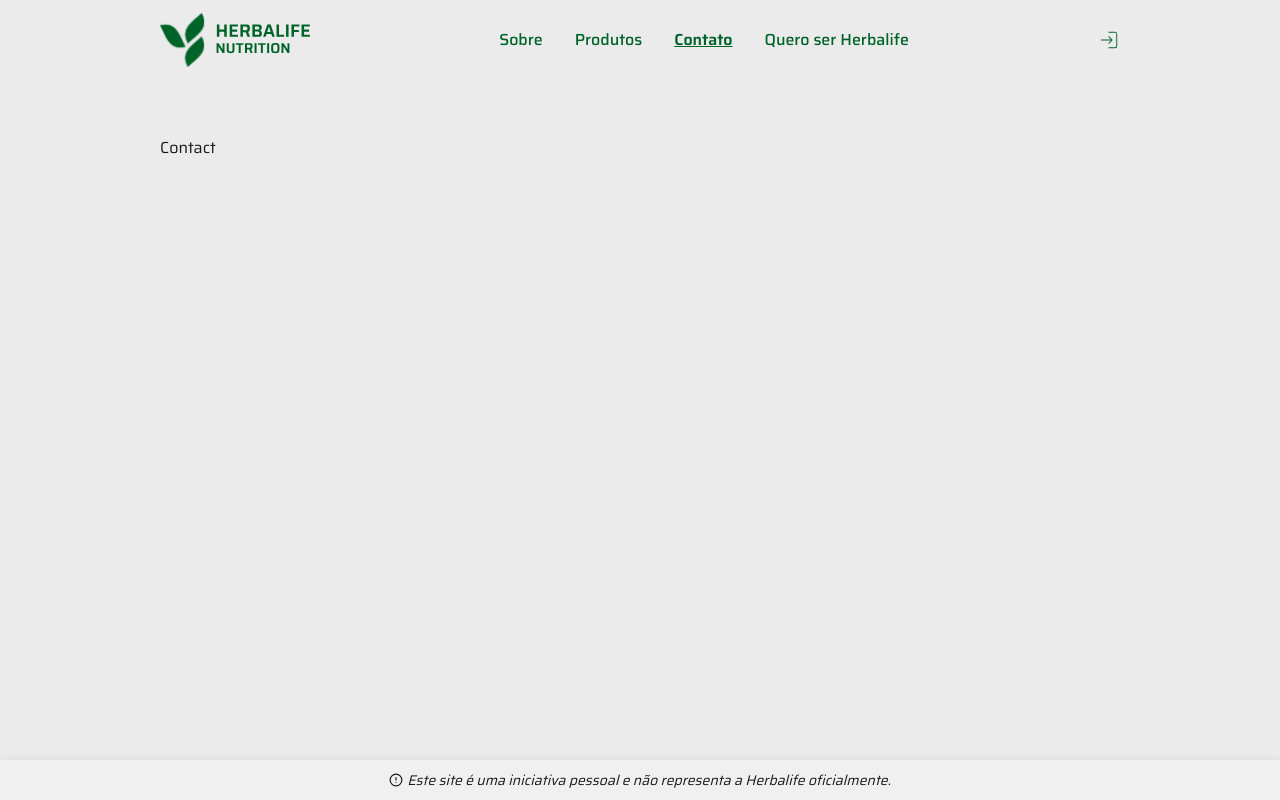
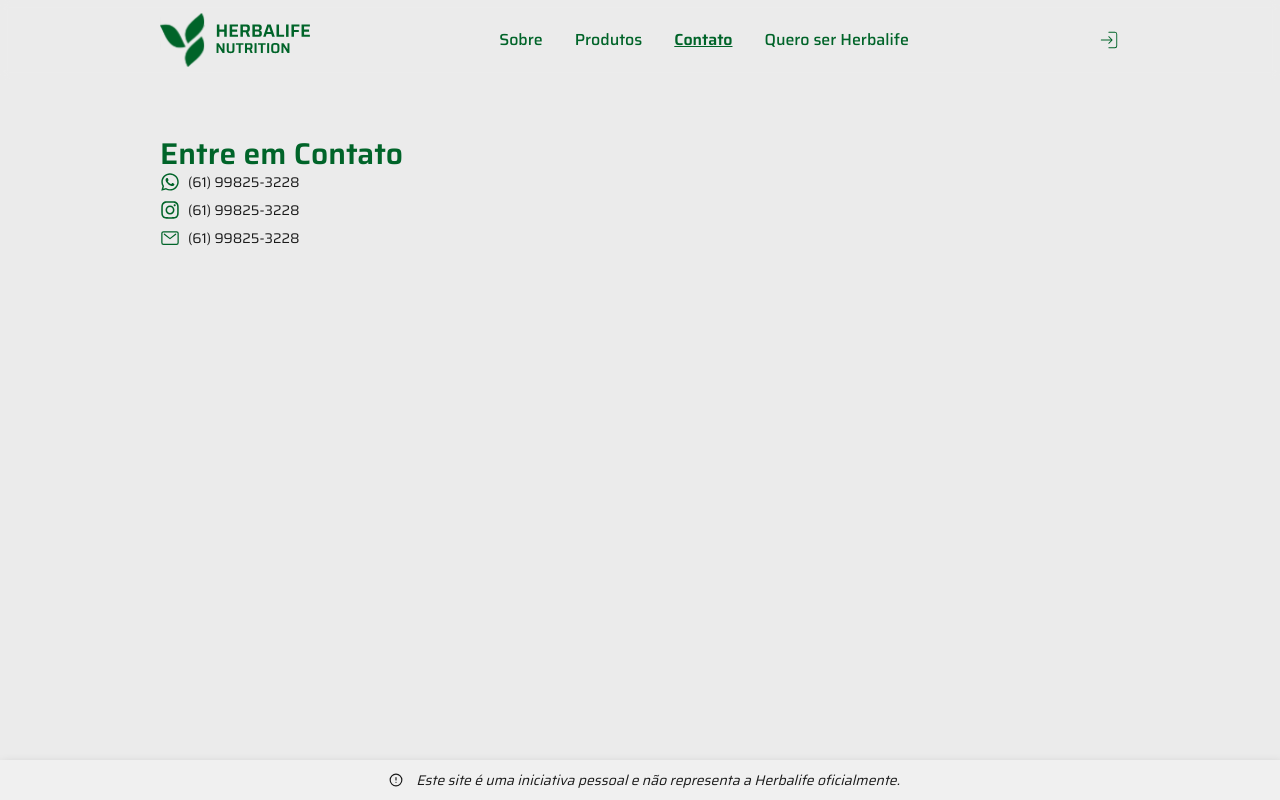
Before and after one commit to leoFagundes/Herbalife-App, a Next.js app: page /1/contact in a window 1280 px wide. Built offline with nearby package versions, Linux system fonts and the light colour scheme.

Commit message:
update contact

```diff
--- a/src/app/[user]/contact/page.tsx
+++ b/src/app/[user]/contact/page.tsx
@@ -1,3 +1,21 @@
+import { FaInstagram, FaWhatsapp } from "react-icons/fa";
+import { IoMailOutline } from "react-icons/io5";
+
 export default function Contact() {
-  return <div>Contact</div>;
+  return (
+    <div>
+      <h2 className="font-semibold text-primary text-3xl">Entre em Contato</h2>
+      <ul className="flex flex-col gap-2">
+        <li className="flex items-center gap-2 hover:cursor-pointer hover:underline text-sm">
+          <FaWhatsapp className="text-primary w-5 h-5" /> (61) 99825-3228
+        </li>
+        <li className="flex items-center gap-2 hover:cursor-pointer hover:underline text-sm">
+          <FaInstagram className="text-primary w-5 h-5" /> (61) 99825-3228
+        </li>
+        <li className="flex items-center gap-2 hover:cursor-pointer hover:underline text-sm">
+          <IoMailOutline className="text-primary w-5 h-5" /> (61) 99825-3228
+        </li>
+      </ul>
+    </div>
+  );
 }
--- a/src/app/[user]/page.tsx
+++ b/src/app/[user]/page.tsx
@@ -2,7 +2,7 @@
 
 import Loader from "@/components/loader";
 import { useRouter } from "next/navigation";
-import React, { useEffect } from "react";
+import React, { useEffect, useState } from "react";
 
 interface UserProps {
   params: {
@@ -11,10 +11,15 @@ interface UserProps {
 }
 
 export default function User({ params }: UserProps) {
+  const [users, setUsers] = useState(["leozin"]);
   const router = useRouter();
 
   useEffect(() => {
     const specialRoutes = ["login"];
+
+    if (!users.includes(params.user)) {
+      router.push("/");
+    }
 
     if (specialRoutes.includes(params.user)) {
       router.push(`/${params.user}`);
--- /dev/null
+++ b/src/app/[user]/products/[id]/details/page.tsx
@@ -0,0 +1,9 @@
+interface ProductDetailsProps {
+  params: {
+    id: string;
+  };
+}
+
+export default function ProductDetails({ params }: ProductDetailsProps) {
+  return <div>details {params.id}</div>;
+}
--- a/src/app/[user]/products/page.tsx
+++ b/src/app/[user]/products/page.tsx
@@ -3,6 +3,8 @@
 import { useRef, useState } from "react";
 import ProductCard from "./productCard";
 import { ProductProps } from "@/types/types";
+import { FiAlertCircle } from "react-icons/fi";
+import { useRouter } from "next/navigation";
 
 interface ProductsProps {
   params: {
@@ -13,6 +15,7 @@ interface ProductsProps {
 export default function Products({ params }: ProductsProps) {
   const [currentType, setCurrentType] = useState("Shakes");
   const ulRef = useRef<HTMLUListElement>(null);
+  const router = useRouter();
 
   const types = [
     "Shakes",
@@ -86,7 +89,10 @@ export default function Products({ params }: ProductsProps) {
         </span>{" "}
         e não estão disponíveis para compra online. Para realizar a aquisição de
         qualquer produto, entre em{" "}
-        <span className="text-primary hover:cursor-pointer underline">
+        <span
+          onClick={() => router.push(`/${params.user}/contact`)}
+          className="text-primary hover:cursor-pointer underline"
+        >
           contato
         </span>{" "}
         diretamente com <span className="text-primary">{params.user}</span>.
@@ -116,10 +122,13 @@ export default function Products({ params }: ProductsProps) {
       <div className="flex justify-center mt-6 gap-8">
         {filterProducts.length > 0 ? (
           filterProducts.map((product) => (
-            <ProductCard key={product.id} product={product} />
+            <ProductCard key={product.id} params={params} product={product} />
           ))
         ) : (
-          <p>Nenhum produto encontrado para o tipo selecionado.</p>
+          <p className="flex items-center gap-1">
+            <FiAlertCircle className="" /> Nenhum produto encontrado para o tipo
+            selecionado.
+          </p>
         )}
       </div>
     </div>
--- a/src/app/[user]/products/productCard.tsx
+++ b/src/app/[user]/products/productCard.tsx
@@ -1,23 +1,36 @@
+"use client";
+
 import { ProductProps } from "@/types/types";
 import Image from "next/image";
+import { useRouter } from "next/navigation";
 import React from "react";
 import { FiStar } from "react-icons/fi";
 
 interface ProductCardProps {
+  params: {
+    user: string;
+  };
   product: ProductProps;
 }
 
-export default function ProductCard({ product }: ProductCardProps) {
+export default function ProductCard({ product, params }: ProductCardProps) {
+  const router = useRouter();
+
   return (
-    <div className="flex flex-col gap items-center shadow-card rounded-lg p-8 w-[265px] h-[310px] relative">
+    <div
+      onClick={() =>
+        router.push(`/${params.user}/products/${product.id}/details`)
+      }
+      className="flex flex-col gap-2 items-center shadow-md animate-fadein rounded-lg p-8 w-[265px] h-[350px] relative hover:cursor-pointer hover:shadow-card transition-all duration-300 bg-white-secondary"
+    >
       <Image
-        className="flex-1 w-full"
-        width={150}
-        height={0}
+        className="flex-1 w-full max-w-[250px] max-h-[220px]"
+        width={200}
+        height={200}
         src={product.image}
         alt={`product-${product.name}`}
       />
-      <p className="text-center w-full">{product.name}</p>
+      <p className="text-center w-full text-lg">{product.name}</p>
       {product.isFavorite && (
         <span className="flex items-center gap-1 absolute top-1 left-1 text-primary bg-white/10 py-1 px-2 rounded-sm backdrop-blur-sm">
           <FiStar /> Campeão de vendas
--- a/src/components/footer.tsx
+++ b/src/components/footer.tsx
@@ -4,7 +4,7 @@ export default function Footer() {
   return (
     <footer className="flex justify-center items-center fixed bottom-0 left-0 h-10 p-4 w-screen bg-white-secondary shadow-card">
       <p className="flex items-center gap-1 text-sm italic font-normal">
-        <FiAlertCircle />
+        <FiAlertCircle className="min-w-8" />
         Este site é uma iniciativa pessoal e não representa a Herbalife
         oficialmente.{" "}
       </p>
--- a/src/components/header.tsx
+++ b/src/components/header.tsx
@@ -22,7 +22,9 @@ export default function Header() {
   const router = useRouter();
 
   const currentPage = pathname.split("/").slice(-1)[0];
-  const currentUser = pathname.split("/").slice(-2, -1)[0];
+  const currentUser = pathname.split("/").slice(1)[0];
+
+  console.log(currentUser);
 
   const menuItems = [
     { name: "Sobre", path: "about", icon: <FiTrendingUp size={24} /> },
```
